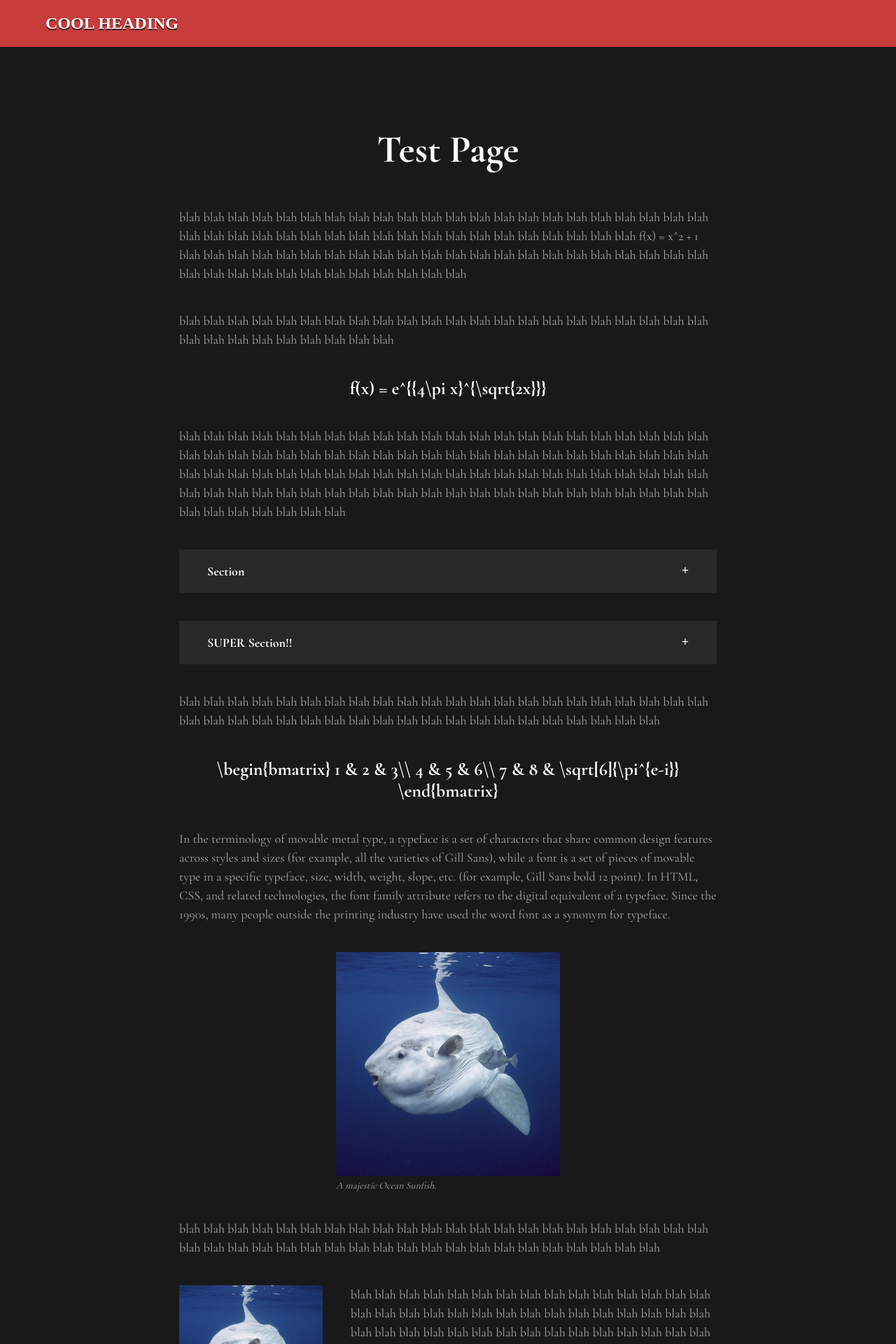
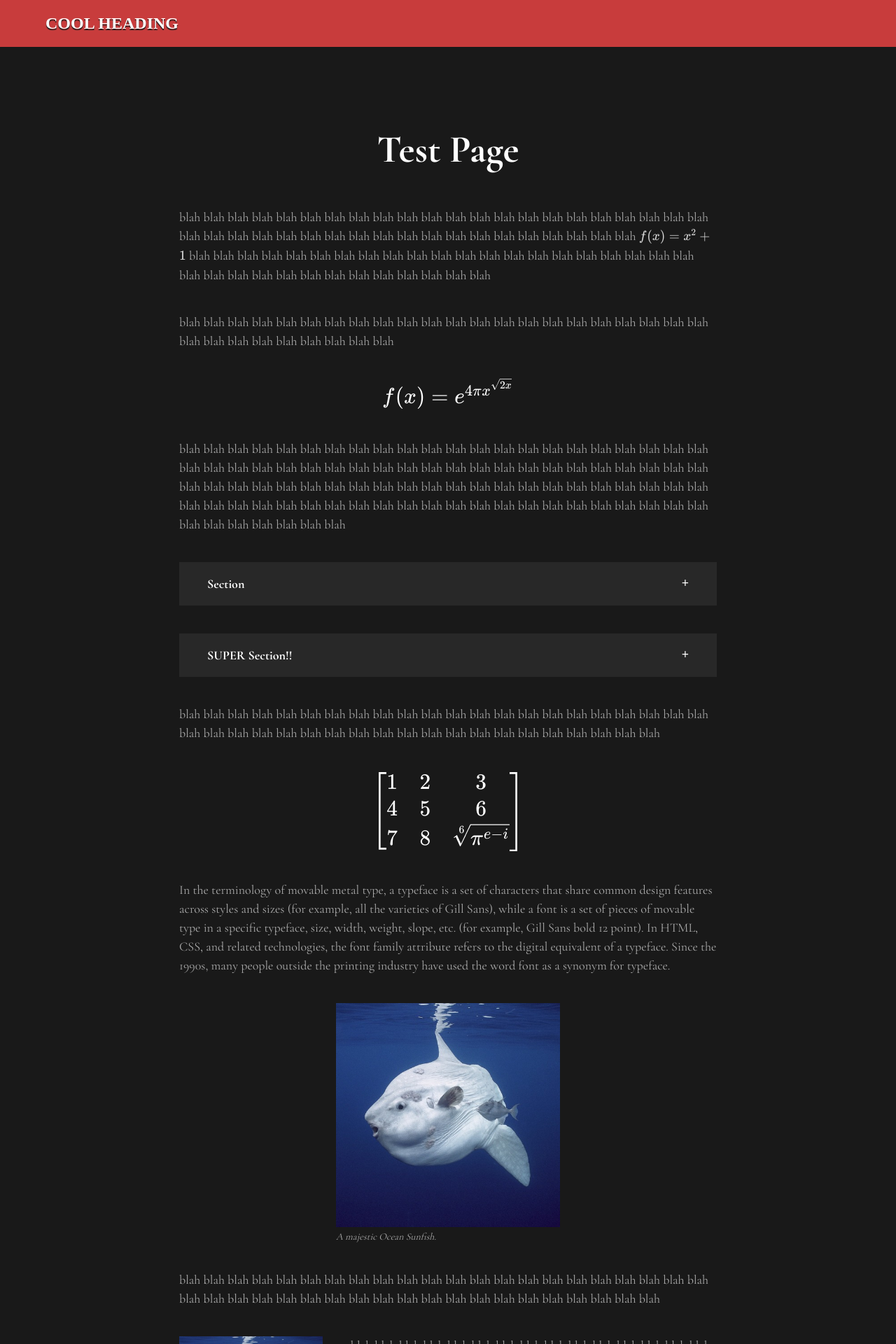
Before and after one commit to UnPolloLoco/math, a Jekyll site: the page built from test.html, in a window 1280 px wide. Shown: the top 1920 px of the page at 70% size. Built offline with Jekyll 4.4.1, drawn with Linux system fonts in a browser that asks for light colours.

Commit message:
Update test.html (katex > kx)

```diff
--- a/test.html
+++ b/test.html
@@ -2,11 +2,11 @@
 layout: base
 title: Test Page
 ---
-<p>blah blah blah blah blah blah blah blah blah blah blah blah blah blah blah blah blah blah blah blah blah blah blah blah blah blah blah blah blah blah blah blah blah blah blah blah blah blah blah blah blah {% raw %}<katex>f(x) = x^2 + 1</katex>{% endraw %} blah blah blah blah blah blah blah blah blah blah blah blah blah blah blah blah blah blah blah blah blah blah blah blah blah blah blah blah blah blah blah blah blah blah</p>
+<p>blah blah blah blah blah blah blah blah blah blah blah blah blah blah blah blah blah blah blah blah blah blah blah blah blah blah blah blah blah blah blah blah blah blah blah blah blah blah blah blah blah {% raw %}<kx>f(x) = x^2 + 1</kx>{% endraw %} blah blah blah blah blah blah blah blah blah blah blah blah blah blah blah blah blah blah blah blah blah blah blah blah blah blah blah blah blah blah blah blah blah blah</p>
 <p>blah blah blah blah blah blah blah blah blah blah blah blah blah blah blah blah blah blah blah blah blah blah blah blah blah blah blah blah blah blah blah</p>
 
 {% raw %}
-<h2><katex>f(x) = e^{{4\pi x}^{\sqrt{2x}}}</katex></h2>
+<h2><kx>f(x) = e^{{4\pi x}^{\sqrt{2x}}}</kx></h2>
 {% endraw %}
 
 <p>blah blah blah blah blah blah blah blah blah blah blah blah blah blah blah blah blah blah blah blah blah blah blah blah blah blah blah blah blah blah blah blah blah blah blah blah blah blah blah blah blah blah blah blah blah blah blah blah blah blah blah blah blah blah blah blah blah blah blah blah blah blah blah blah blah blah blah blah blah blah blah blah blah blah blah blah blah blah blah blah blah blah blah blah blah blah blah blah blah blah blah blah blah blah blah</p>
@@ -33,13 +33,13 @@ title: Test Page
 <p>blah blah blah blah blah blah blah blah blah blah blah blah blah blah blah blah blah blah blah blah blah blah blah blah blah blah blah blah blah blah blah blah blah blah blah blah blah blah blah blah blah blah</p>
 
 {% raw %}
-<h2><katex>
+<h2><kx>
 	\begin{bmatrix}
 	1 & 2 & 3\\
 	4 & 5 & 6\\
 	7 & 8 & \sqrt[6]{\pi^{e-i}}
 	\end{bmatrix}
-</katex></h2>
+</kx></h2>
 {% endraw %}
 
 <p>In the terminology of movable metal type, a typeface is a set of characters that share common design features across styles and sizes (for example, all the varieties of Gill Sans), while a font is a set of pieces of movable type in a specific typeface, size, width, weight, slope, etc. (for example, Gill Sans bold 12 point). In HTML, CSS, and related technologies, the font family attribute refers to the digital equivalent of a typeface. Since the 1990s, many people outside the printing industry have used the word font as a synonym for typeface.</p>
```
